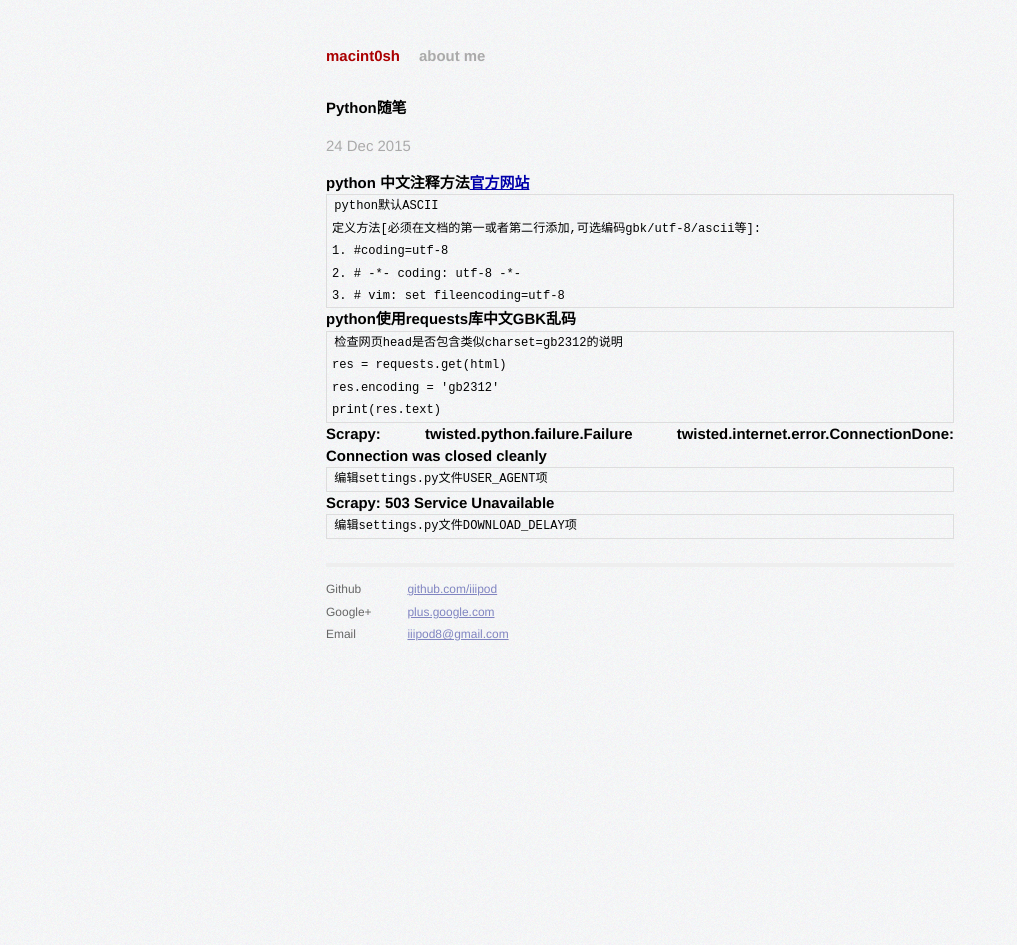
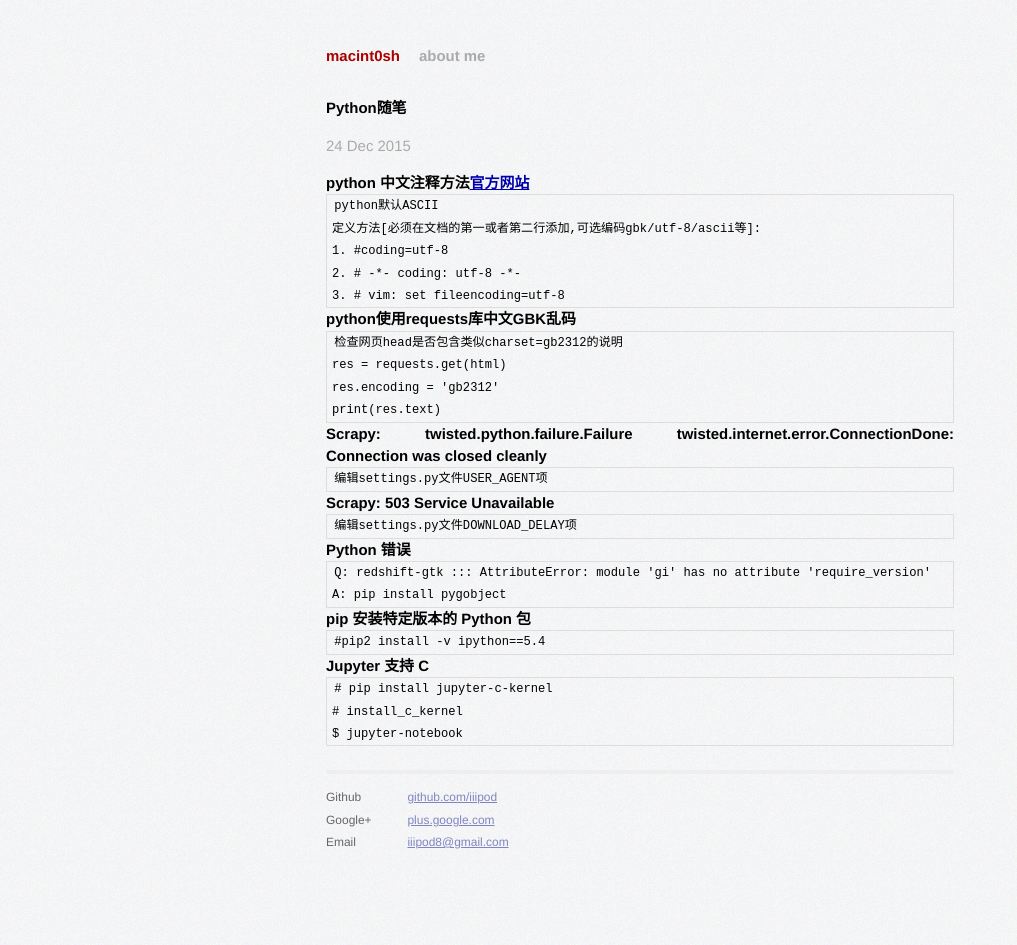
Before and after one commit to iiipod/iiipod.github.com, a Jekyll site: the page built from _posts/2015-12-24-Python随笔.markdown, in a window 1280 px wide. Shown: the whole page, without its empty margins (0-1017 px from the left). Built offline with Jekyll 4.4.1, drawn with Linux system fonts in a browser that asks for light colours; Markdown is read by kramdown in place of the engine named in the settings.

Commit message:
2018年 03月 06日 星期二 13:05:57 CST

```diff
--- a/_posts/2015-12-24-Python随笔.markdown
+++ b/_posts/2015-12-24-Python随笔.markdown
@@ -26,3 +26,15 @@ author:
 ## Scrapy: 503 Service Unavailable
 
     编辑settings.py文件DOWNLOAD_DELAY项
+
+## Python 错误
+	Q: redshift-gtk ::: AttributeError: module 'gi' has no attribute 'require_version'
+	A: pip install pygobject
+
+## pip 安装特定版本的 Python 包
+	#pip2 install -v ipython==5.4
+
+## Jupyter 支持 C
+	# pip install jupyter-c-kernel
+	# install_c_kernel
+	$ jupyter-notebook
```
Also changed, not shown: _posts/2017-03-11-Arch-note.markdown (+8 -2 lines).
